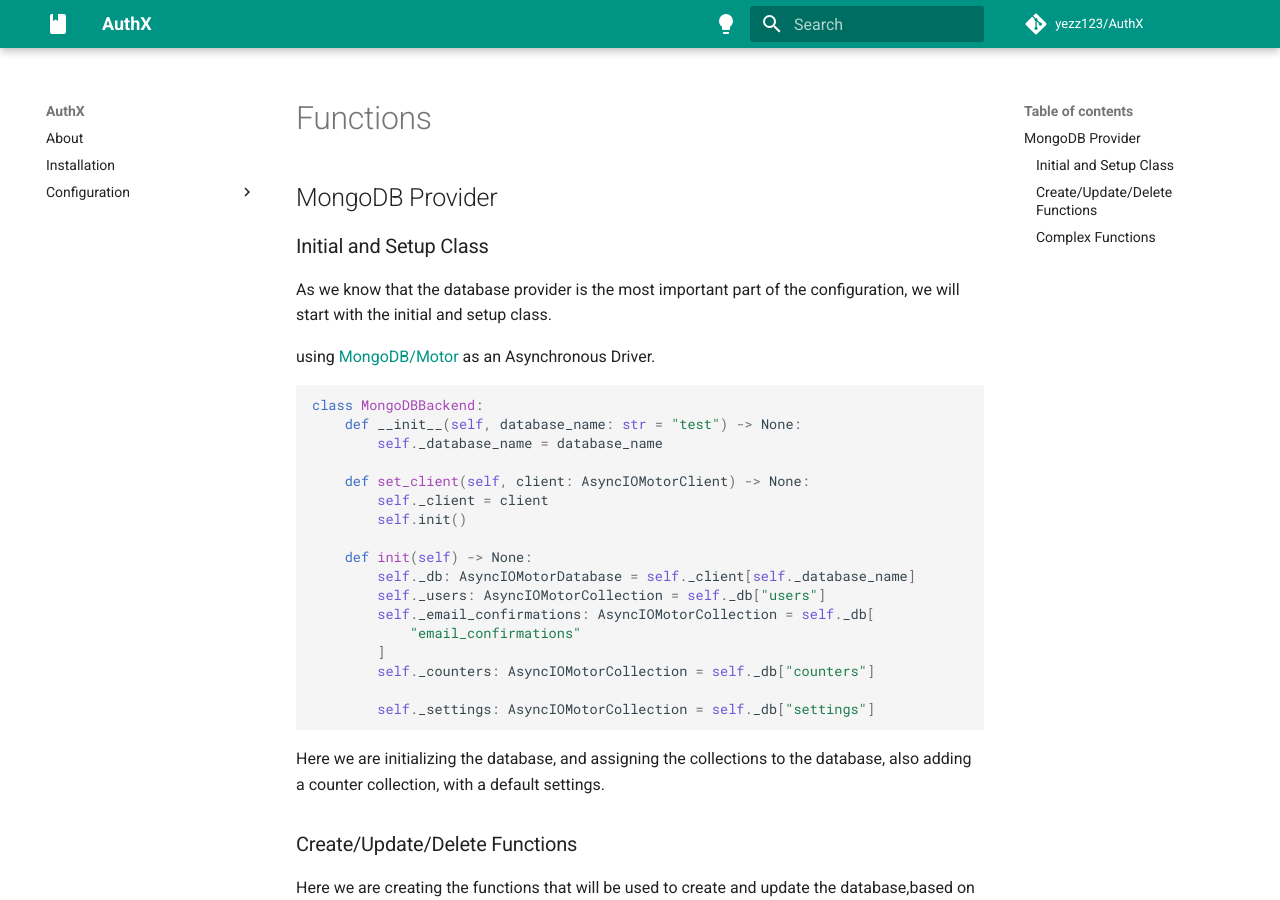
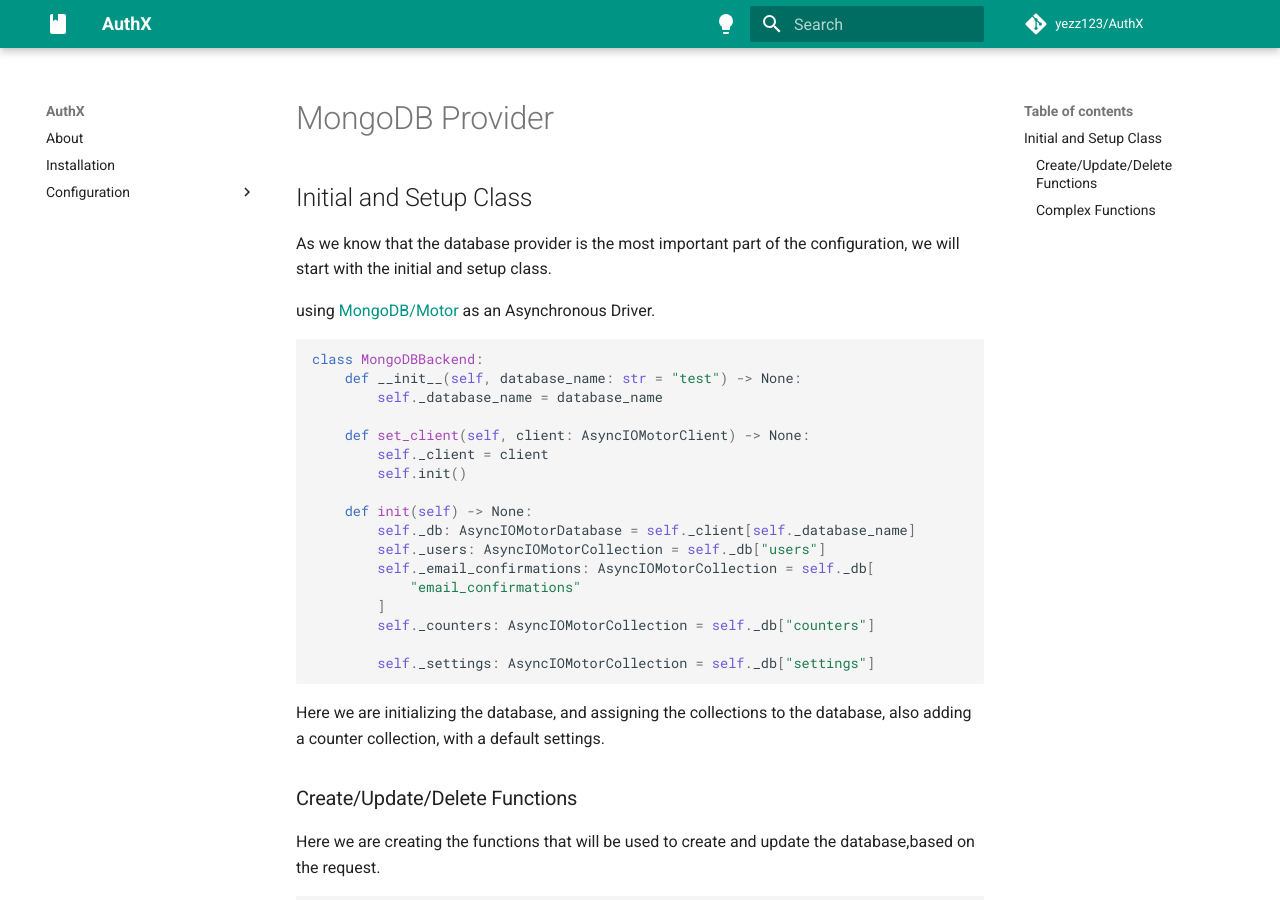
Before and after one commit to yezz123/authx, an MkDocs documentation site: the page built from docs/configuration/database/functions.md, in a window 1280 px wide and 900 px high. Built offline with MkDocs 1.6.1 and Material for MkDocs 9.7.7, drawn with Linux system fonts in a browser that asks for light colours; comment, search, counter and statistics services are not loaded.

Commit message:
Fix Cache,Database,models

```diff
--- a/docs/configuration/database/functions.md
+++ b/docs/configuration/database/functions.md
@@ -1,6 +1,6 @@
-## MongoDB Provider
+# MongoDB Provider
 
-### Initial and Setup Class
+## Initial and Setup Class
 
 As we know that the database provider is the most important part of the configuration, we will start with the initial and setup class.
 
```
Also changed, not shown: docs/configuration/cache/functions.md (+1 -1 lines), docs/configuration/models/base.md (+2 -0 lines), docs/configuration/models/social.md (+2 -0 lines).
